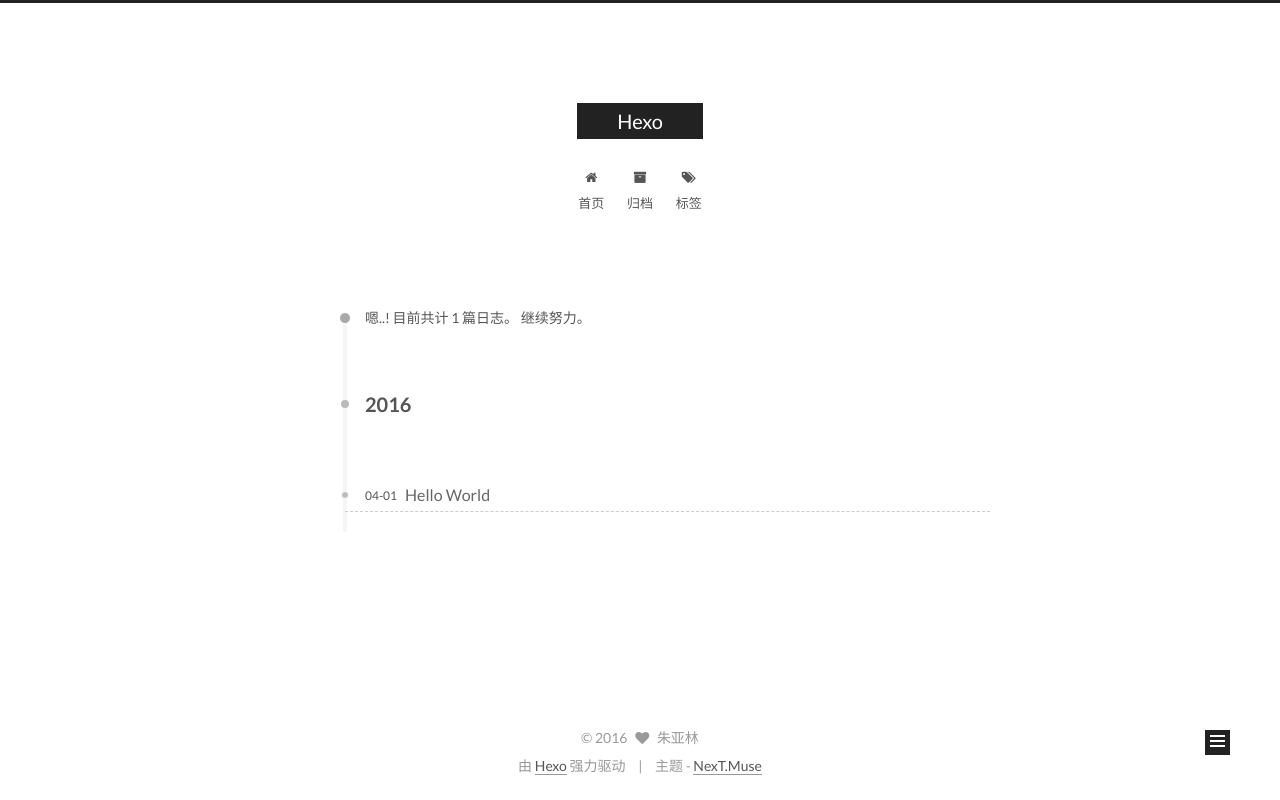
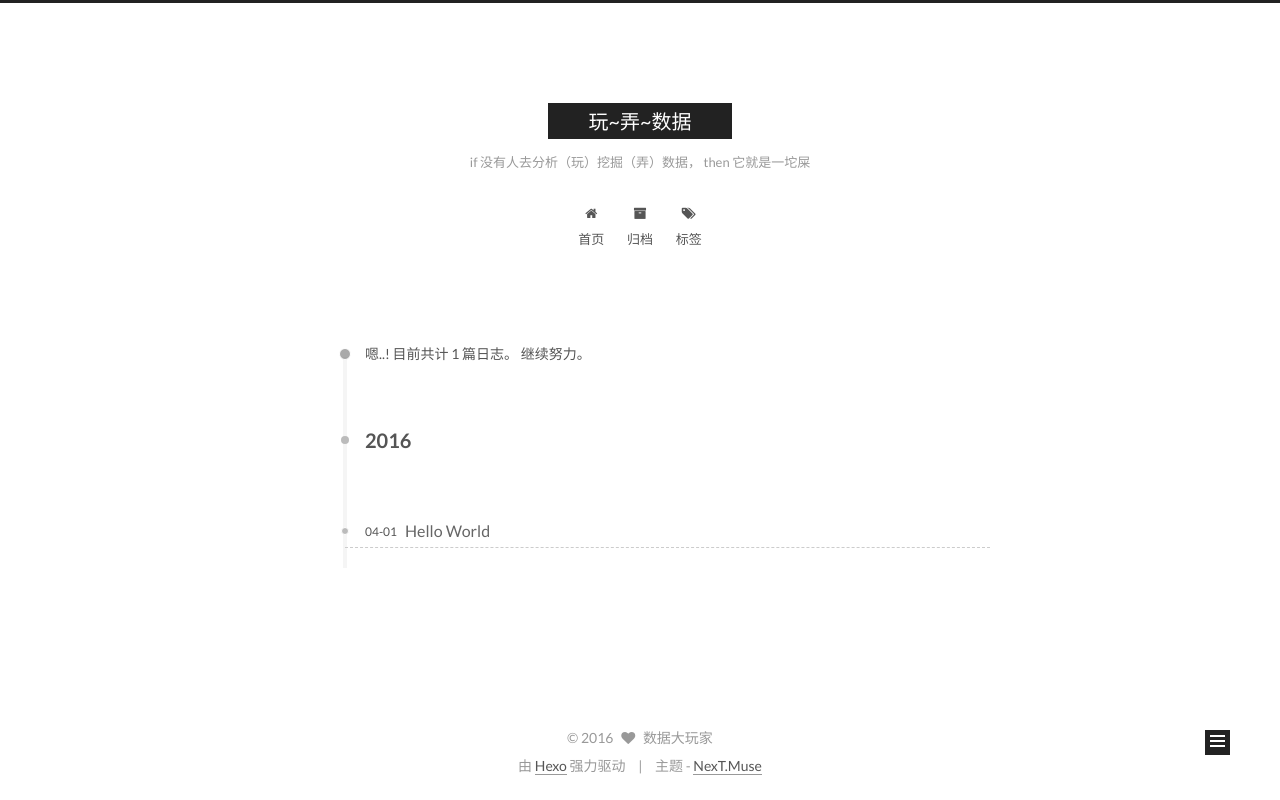
Before and after one commit to allenzhuaz/cn, a plain HTML site: page archives/2016/04/index.html in a window 1280 px wide. Drawn offline with Linux system fonts and the light colour scheme.

Commit message:
Site updated: 2016-04-01 22:47:29

```diff
--- a/archives/2016/04/index.html
+++ b/archives/2016/04/index.html
@@ -57,15 +57,15 @@
 
 
 
-<meta name="description">
+<meta name="description" content="爱数据，爱生活">
 <meta property="og:type" content="website">
-<meta property="og:title" content="Hexo">
+<meta property="og:title" content="玩~弄~数据">
 <meta property="og:url" content="http://yoursite.com/archives/2016/04/index.html">
-<meta property="og:site_name" content="Hexo">
-<meta property="og:description">
+<meta property="og:site_name" content="玩~弄~数据">
+<meta property="og:description" content="爱数据，爱生活">
 <meta name="twitter:card" content="summary">
-<meta name="twitter:title" content="Hexo">
-<meta name="twitter:description">
+<meta name="twitter:title" content="玩~弄~数据">
+<meta name="twitter:description" content="爱数据，爱生活">
 
 
 
@@ -83,7 +83,7 @@
   };
 </script>
 
-  <title> 归档 | Hexo </title>
+  <title> 归档 | 玩~弄~数据 </title>
 </head>
 
 <body itemscope itemtype="http://schema.org/WebPage" lang="zh-Hans">
@@ -114,11 +114,11 @@
   <div class="custom-logo-site-title">
     <a href="/"  class="brand" rel="start">
       <span class="logo-line-before"><i></i></span>
-      <span class="site-title">Hexo</span>
+      <span class="site-title">玩~弄~数据</span>
       <span class="logo-line-after"><i></i></span>
     </a>
   </div>
-  <p class="site-subtitle"></p>
+  <p class="site-subtitle">if 没有人去分析（玩）挖掘（弄）数据， then 它就是一坨屎</p>
 </div>
 
 <div class="site-nav-toggle">
@@ -273,9 +273,9 @@
         <div class="site-author motion-element" itemprop="author" itemscope itemtype="http://schema.org/Person">
           <img class="site-author-image" itemprop="image"
                src="/images/default_avatar.jpg"
-               alt="朱亚林" />
-          <p class="site-author-name" itemprop="name">朱亚林</p>
-          <p class="site-description motion-element" itemprop="description"></p>
+               alt="数据大玩家" />
+          <p class="site-author-name" itemprop="name">数据大玩家</p>
+          <p class="site-description motion-element" itemprop="description">爱数据，爱生活</p>
         </div>
         <nav class="site-state motion-element">
           <div class="site-state-item site-state-posts">
@@ -326,7 +326,7 @@
   <span class="with-love">
     <i class="fa fa-heart"></i>
   </span>
-  <span class="author" itemprop="copyrightHolder">朱亚林</span>
+  <span class="author" itemprop="copyrightHolder">数据大玩家</span>
 </div>
 
 <div class="powered-by">
--- a/css/main.css
+++ b/css/main.css
@@ -1517,7 +1517,7 @@
   width: 4px;
   height: 4px;
   border-radius: 50%;
-  background: #b4ff53;
+  background: #8fdd08;
 }
 .links-of-blogroll {
   font-size: 13px;
```
Also changed, not shown: 2016/04/01/hello-world/index.html (+8 -8 lines), archives/2016/index.html (+13 -13 lines), archives/index.html (+13 -13 lines), index.html (+13 -13 lines).
